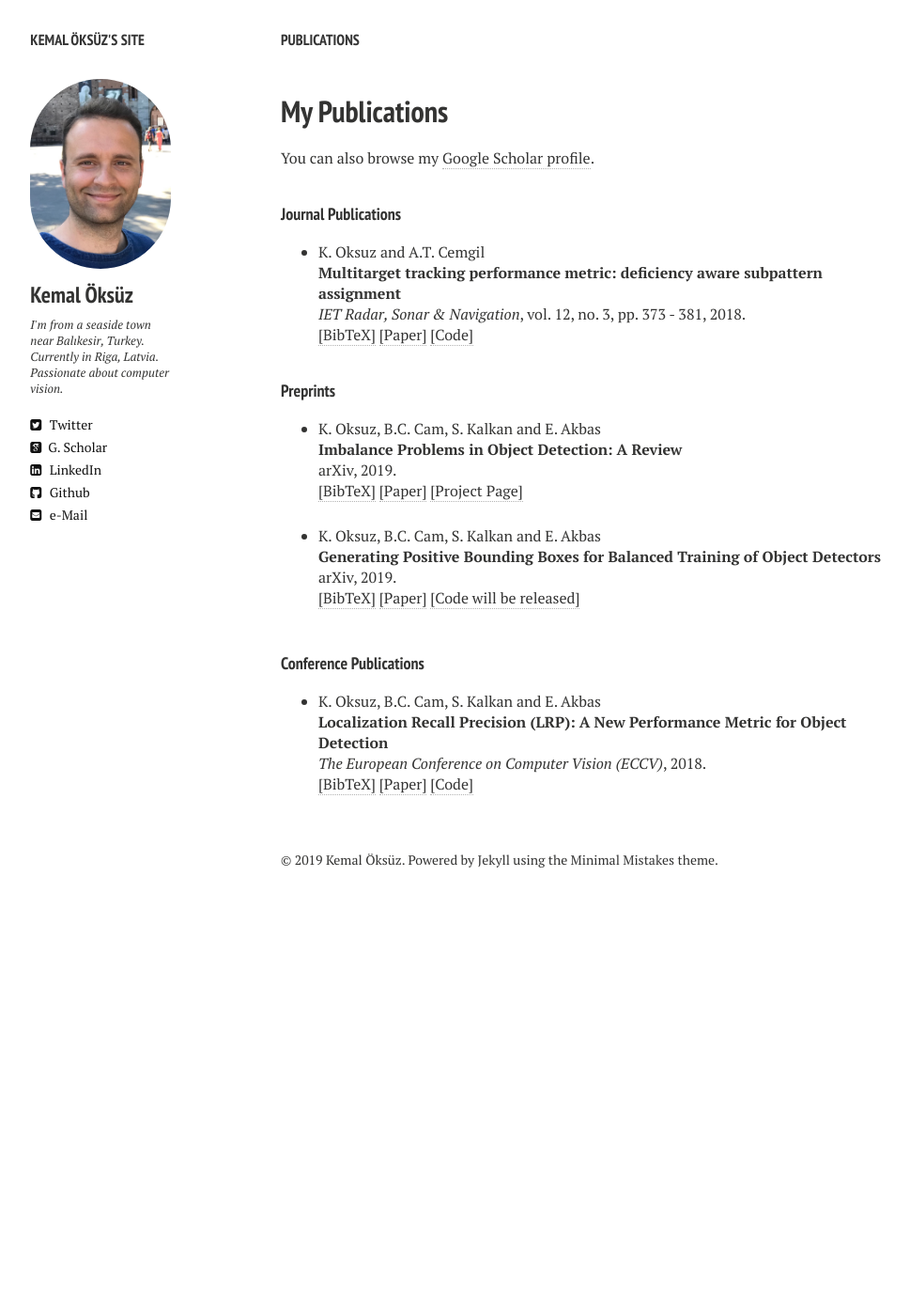
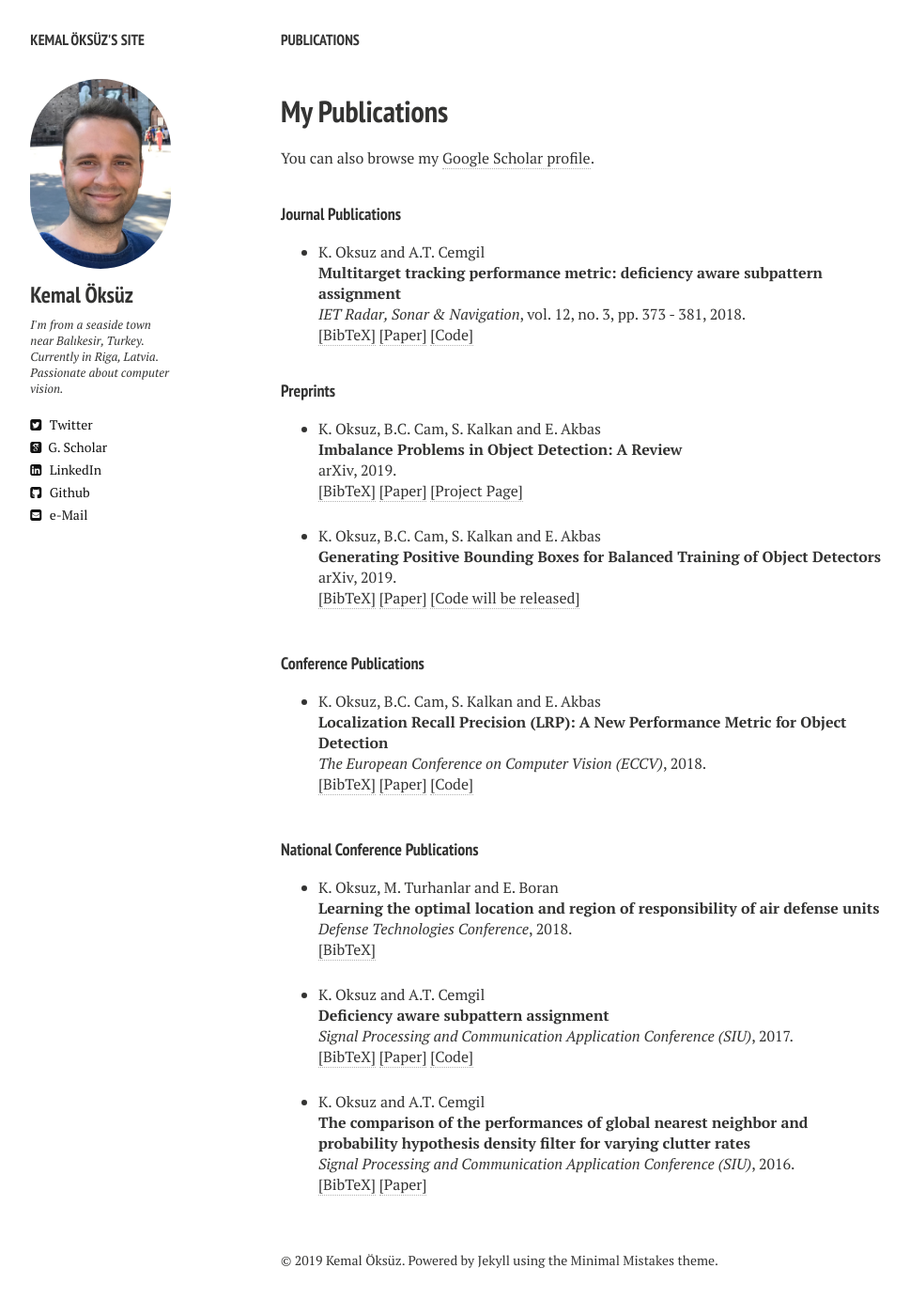
Before and after one commit to kemaloksuz/kemaloksuz.github.io, a Jekyll site: the page built from publications.md, in a window 1280 px wide. Shown: the whole page at 94% size, without its empty margins (21-990 px from the left). Built offline with Jekyll 4.4.1, drawn with Linux system fonts in a browser that asks for light colours; nearby versions of some CDN libraries; before the commit the page ends 973 px from its top, so only the background shows below that.

Commit message:
publications

```diff
--- a/_layouts/publications.html
+++ b/_layouts/publications.html
@@ -82,6 +82,7 @@ div.bibtex pre { font-size: 75%; overflow: auto;  width: 100%; padding: 0em 0em;
 
 
 
+
 <h4 style="margin-bottom:0px;padding-top:10px;">Journal Publications</h4>
 <!-- Generated from JabRef by PubList by Truong Nghiem at 11:44 on 2015.09.10. -->
 <ul class="biblist">
@@ -146,7 +147,7 @@ K. Oksuz, B.C. Cam, S. Kalkan and E. Akbas
 <a href="javascript:toggleBibtex('oksuz2019BBGenerator')">[BibTeX]</a>
 <a href="https://arxiv.org/abs/1909.09777" target="_blank">[Paper]</a> <a>[Code will be released]</a>
 </p>
-<div id="bib_oksuz2019imbalance" class="bibtex noshow">
+<div id="bib_oksuz2019BBGenerator" class="bibtex noshow">
 <pre>
 @misc{oksuz2019BBGenerator,
     title={Generating Positive Bounding Boxes for Balanced Training of Object Detectors},
@@ -163,9 +164,7 @@ K. Oksuz, B.C. Cam, S. Kalkan and E. Akbas
 </ul  >
 <h4 style="margin-bottom:0px;padding-top:20px;">Conference Publications</h4>
 
-    <ul class="biblist">
-
-    <!-- Item: Caelles2017 -->
+<ul class="biblist">
 <li ><p>
 K. Oksuz, B.C. Cam, S. Kalkan and E. Akbas
 <br><b>Localization Recall Precision (LRP): A New Performance Metric for Object Detection</b><br>
@@ -188,6 +187,80 @@ year = {2018}
 </pre>
 </div>
 </li>
+</ul>
+
+<h4 style="margin-bottom:0px;padding-top:20px;">National Conference Publications</h4>
+<ul class="biblist">
+<li ><p>
+K. Oksuz, M. Turhanlar and E. Boran
+<br><b>Learning the optimal location and region of responsibility of
+air defense units</b><br>
+<i>Defense Technologies Conference</i>,
+2018.
+<br />
+<a href="javascript:toggleBibtex('AirDefense')">[BibTeX]</a>
+</p>
+<div id="bib_AirDefense" class="bibtex noshow">
+<pre>
+@INPROCEEDINGS{AirDefense,
+author={Oksuz, Kemal and Turhanlar, Melih and Boran, Emre},
+booktitle={9th Defense Technologies Conference (SAVTEK)},
+title={Learning the optimal location and region of responsibility of
+air defense units},
+year={2018}
+}
+</pre>
+</div>
+</li>
+</ul>
+
+
+<ul class="biblist">
+<li ><p>
+K. Oksuz and A.T. Cemgil
+<br><b>Deficiency aware subpattern assignment</b><br>
+<i>Signal Processing and Communication Application Conference (SIU)</i>,
+2017.
+<br />
+<a href="javascript:toggleBibtex('DASA_SIU')">[BibTeX]</a>
+<a href="https://ieeexplore.ieee.org/document/7960167" target="_blank">[Paper]</a>
+<a href="https://github.com/kemaloksuz/DASA-Metric"  target="_blank">[Code]</a>
+</p>
+<div id="bib_DASA_SIU" class="bibtex noshow">
+<pre>
+@INPROCEEDINGS{DASA_SIU,
+author={K. {Oksuz} and A. T. {Cemgil}},
+booktitle={25th Signal Processing and Communication Application Conference (SIU)},
+title={Deficiency aware subpattern assignment},
+year={2017}
+}
+</pre>
+</div>
+</li>
+</ul>
+
+<ul class="biblist">
+<li ><p>
+K. Oksuz and A.T. Cemgil
+<br><b>The comparison of the performances of global nearest neighbor and probability hypothesis density filter for varying clutter rates</b><br>
+<i>Signal Processing and Communication Application Conference (SIU)</i>,
+2016.
+<br />
+<a href="javascript:toggleBibtex('Comparison')">[BibTeX]</a>
+<a href="https://ieeexplore.ieee.org/abstract/document/7495830" target="_blank">[Paper]</a>
+</p>
+<div id="bib_Comparison" class="bibtex noshow">
+<pre>
+@INPROCEEDINGS{Comparison,
+author={K. {Oksuz} and A. T. {Cemgil}},
+booktitle={24th Signal Processing and Communication Application Conference (SIU)},
+title={The comparison of the performances of global nearest neighbor and probability hypothesis density filter for varying clutter rates},
+year={2016}
+}
+</pre>
+</div>
+</li>
+</ul>
 
 
     </div><!-- /.article-wrap -->
```
Also changed, not shown: 1 other file.
